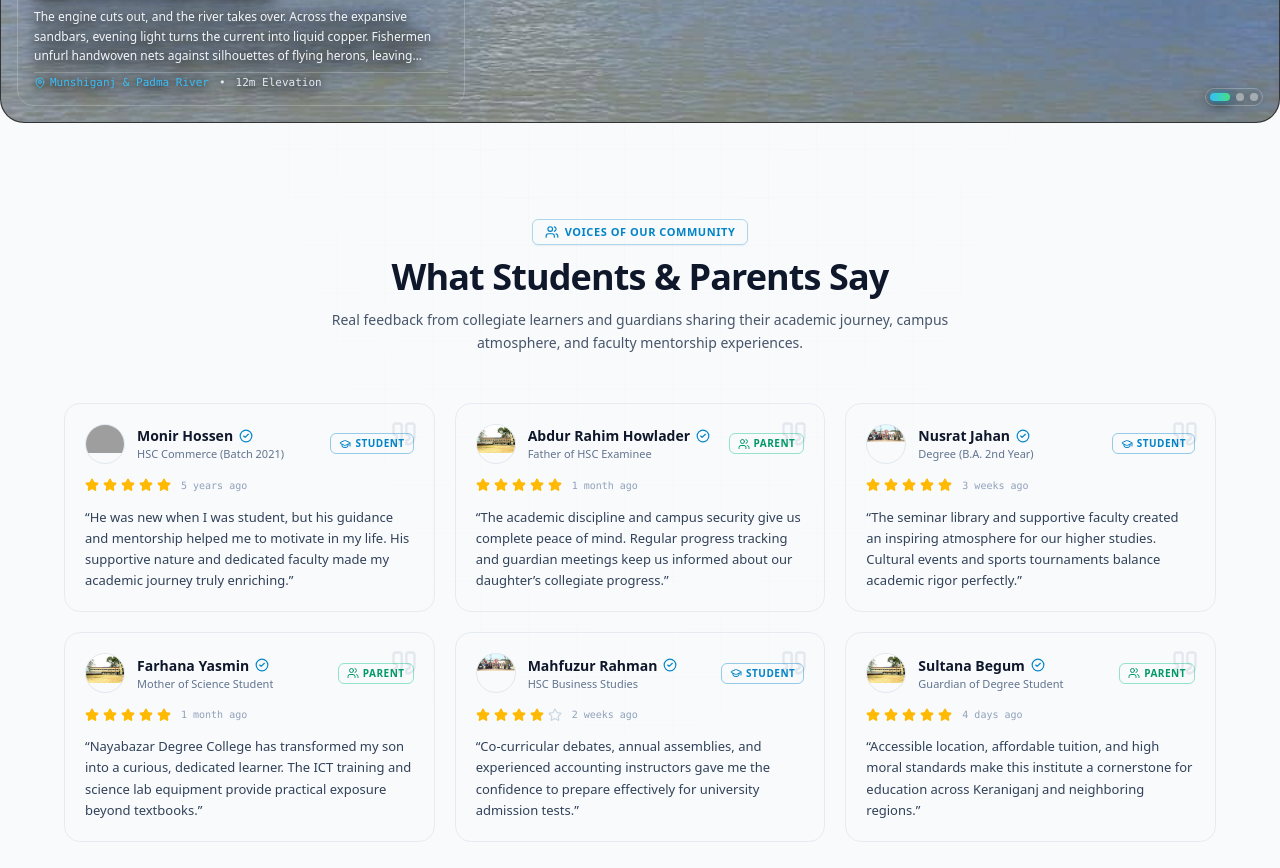
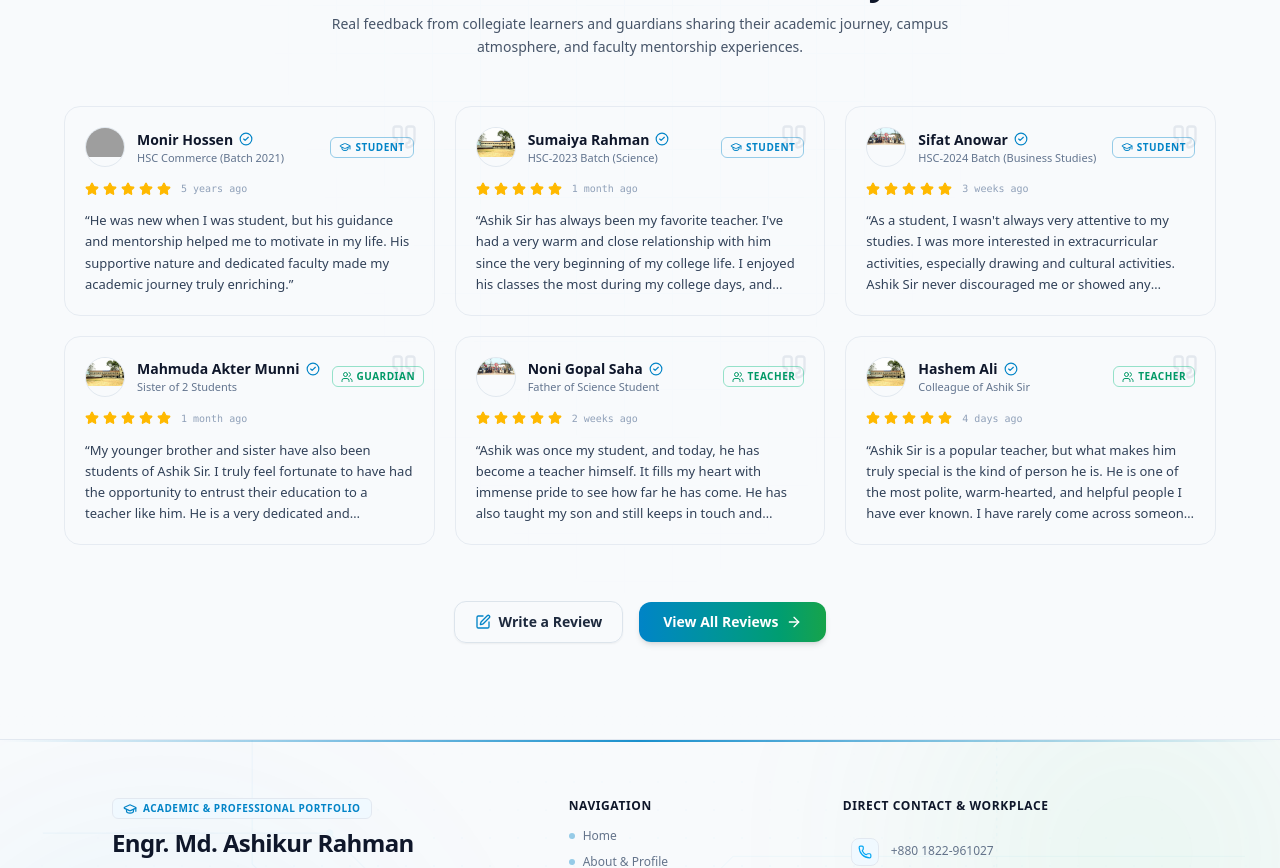
Before and after one commit to CodeByMonir/MdAshikurRahman, a Next.js app: page / in a window 1280 px wide. Shown: the part 6540-7408 px from the top of the page. Built offline with nearby package versions, Linux system fonts and the light colour scheme; grey boxes are pictures that could not be loaded.

Commit message:
updated the reviews with original feedback

```diff
--- a/src/Components/Home/GalleryMosaic.jsx
+++ b/src/Components/Home/GalleryMosaic.jsx
@@ -311,7 +311,7 @@ export default function GalleryMosaic() {
 
                 {/* Technical Campus Blueprint Grid Overlay */}
                 <svg
-                    className="absolute inset-0 w-full h-full stroke-sky-400/10 dark:stroke-sky-400/[0.05]"
+                    className="absolute inset-0 w-full h-full stroke-sky-400/10 dark:stroke-sky-400/0.05"
                     xmlns="http://www.w3.org/2000/svg"
                 >
                     <defs>
@@ -394,7 +394,7 @@ export default function GalleryMosaic() {
                 {/* Minimum 3 Images per Row: grid-cols-3 (mobile), grid-cols-4 (tablet), grid-cols-6 (desktop) */}
                 {/* Grid restricted to maximum 9 items */}
                 <div className="grid grid-cols-3 gap-2 sm:gap-3 lg:gap-4">
-                    {instituteItems.slice(0, 9).map((item, index) => (
+                    {instituteItems.slice(0, 6).map((item, index) => (
                         <motion.div
                             key={item.id}
                             initial={{ opacity: 0, scale: 0.95 }}
--- a/src/Components/Home/Reviews.jsx
+++ b/src/Components/Home/Reviews.jsx
@@ -1,17 +1,16 @@
 'use client';
 
-import Image from 'next/image';
-import Link from 'next/link';
 import { motion } from 'framer-motion';
 import {
-    Star,
-    Quote,
-    GraduationCap,
-    Users,
-    PenSquare,
     ArrowRight,
     CheckCircle2,
+    GraduationCap,
+    PenSquare,
+    Quote,
+    Star,
+    Users,
 } from 'lucide-react';
+import Link from 'next/link';
 
 const reviewsData = [
     {
@@ -27,58 +26,107 @@ const reviewsData = [
     },
     {
         id: 2,
-        name: 'Abdur Rahim Howlader',
-        role: 'Parent',
-        program: 'Father of HSC Examinee',
+        name: 'Sumaiya Rahman',
+        role: 'Student',
+        program: 'HSC-2023 Batch (Science)',
         rating: 5,
         date: '1 month ago',
         avatar: '/university.jpg',
-        comment:
-            'The academic discipline and campus security give us complete peace of mind. Regular progress tracking and guardian meetings keep us informed about our daughter’s collegiate progress.',
+        comment: `Ashik Sir has always been my favorite teacher. I've had a very warm and close relationship with him since the very beginning of my college life. I enjoyed his classes the most during my college days, and even now, I really miss those classes. There was always something special about the way he taught and connected with us.`,
     },
     {
         id: 3,
-        name: 'Nusrat Jahan',
+        name: 'Sifat Anowar',
         role: 'Student',
-        program: 'Degree (B.A. 2nd Year)',
+        program: 'HSC-2024 Batch (Business Studies)',
         rating: 5,
         date: '3 weeks ago',
         avatar: '/teachers.jpg',
-        comment:
-            'The seminar library and supportive faculty created an inspiring atmosphere for our higher studies. Cultural events and sports tournaments balance academic rigor perfectly.',
+        comment: `As a student, I wasn't always very attentive to my studies. I was more interested in extracurricular activities, especially drawing and cultural activities. Ashik Sir never discouraged me or showed any annoyance toward these interests. Instead, he always supported and encouraged me.
+        And whenever I tried to seek the truth or understand things for myself, Ashik Sir       always tried to guide me in the right direction. I'm truly grateful for his     support, encouragement, and guidance throughout my college life.`,
     },
     {
         id: 4,
-        name: 'Farhana Yasmin',
-        role: 'Parent',
-        program: 'Mother of Science Student',
+        name: 'Mahmuda Akter Munni',
+        role: 'Guardian',
+        program: 'Sister of 2 Students',
         rating: 5,
         date: '1 month ago',
         avatar: '/university.jpg',
-        comment:
-            'Nayabazar Degree College has transformed my son into a curious, dedicated learner. The ICT training and science lab equipment provide practical exposure beyond textbooks.',
+        comment: `My younger brother and sister have also been students of Ashik Sir. I truly feel fortunate to have had the opportunity to entrust their education to a teacher like him. He is a very dedicated and hardworking teacher who genuinely cares about his students and always puts in his best effort for them.`,
     },
     {
         id: 5,
-        name: 'Mahfuzur Rahman',
-        role: 'Student',
-        program: 'HSC Business Studies',
-        rating: 4,
+        name: 'Noni Gopal Saha',
+        role: 'Teacher',
+        program: 'Father of Science Student',
+        rating: 4.5,
         date: '2 weeks ago',
         avatar: '/teachers.jpg',
-        comment:
-            'Co-curricular debates, annual assemblies, and experienced accounting instructors gave me the confidence to prepare effectively for university admission tests.',
+        comment: `Ashik was once my student, and today, he has become a teacher himself. It fills my heart with immense pride to see how far he has come. He has also taught my son and still keeps in touch and checks on his progress from time to time.
+        Seeing one of my former students grow into a dedicated and capable teacher gives        me a deep sense of peace and satisfaction. It is truly one of the most rewarding    feelings a teacher can have.`,
     },
     {
         id: 6,
-        name: 'Sultana Begum',
-        role: 'Parent',
-        program: 'Guardian of Degree Student',
+        name: 'Hashem Ali',
+        role: 'Teacher',
+        program: 'Colleague of Ashik Sir',
         rating: 5,
         date: '4 days ago',
         avatar: '/university.jpg',
-        comment:
-            'Accessible location, affordable tuition, and high moral standards make this institute a cornerstone for education across Keraniganj and neighboring regions.',
+        comment: `Ashik Sir is a popular teacher, but what makes him truly special is the kind of person he is. He is one of the most polite, warm-hearted, and helpful people I have ever known. I have rarely come across someone as humble, kind, and genuinely caring as him.`,
+    },
+    {
+        id: 7,
+        name: 'Samaniya Aaka',
+        role: 'Student',
+        program: 'HSC-2026 Batch (Business Studies)',
+        rating: 5,
+        date: '4 days ago',
+        avatar: '/university.jpg',
+        comment: `Ashik Sir is an extremely honest and friendly person. We always felt safe and comfortable around him, and we could openly share any personal problems with him without hesitation. He never made us feel uncomfortable or annoyed. Instead, he would listen to us patiently and sincerely and always try to offer helpful advice and solutions.`,
+    },
+    {
+        id: 8,
+        name: 'Shahinur Akter Ratri',
+        role: 'Student',
+        program: 'HSC-2026 Batch (Humanities)',
+        rating: 5,
+        date: '4 days ago',
+        avatar: '/university.jpg',
+        comment: `Ashik Sir is my favorite teacher from my college days. I always attended his classes with great interest and attention. He had a wonderful way of explaining even the most difficult topics in a very simple and understandable manner. I truly enjoyed his classes, and I still miss having him as my teacher.`,
+    },
+    {
+        id: 9,
+        name: 'Tasnim Kabir',
+        role: 'Student',
+        program: 'HSC-2026 Batch (Science)',
+        rating: 5,
+        date: '4 days ago',
+        avatar: '/university.jpg',
+        comment: `Ashik Sir's classes were always full of fun and memorable moments. I used to have a lot of fun and mischief in his classes, and Sir would often joke around and have fun with us too. The time we spent in his classes was not only enjoyable but also very meaningful and valuable. Those moments are still some of my favorite memories.`,
+    },
+    {
+        id: 10,
+        name: 'Mumtahina Momo',
+        role: 'Student',
+        program: 'HSC-2026 Batch (Humanities)',
+        rating: 5,
+        date: '4 days ago',
+        avatar: '/university.jpg',
+        comment: `Ashik Sir is truly the best teacher. He was also the teacher of my elder brother and my cousin, so he has always had a close and warm relationship with our family. We have a lot of respect and affection for him. I always pray for his well-being, success, and happiness.`,
+    },
+
+    {
+        id: 11,
+        name: 'Tasin Ahmed',
+        role: 'Student',
+        program: 'HSC-2023 Batch (Humanities)',
+        rating: 5,
+        date: '2 months ago',
+        avatar: '/teachers.jpg',
+        comment: `There's actually a funny story behind how my relationship with Ashik Sir began, but I'd rather keep that story to myself. 😄
+        I've rarely come across a teacher who is as friendly, approachable, caring, and         genuine as he is. What I appreciate most about him is how easily he connects with       his students and makes them feel comfortable. He is not just a teacher to me; he    is someone I genuinely respect and feel lucky to have known.`,
     },
 ];
 
```
